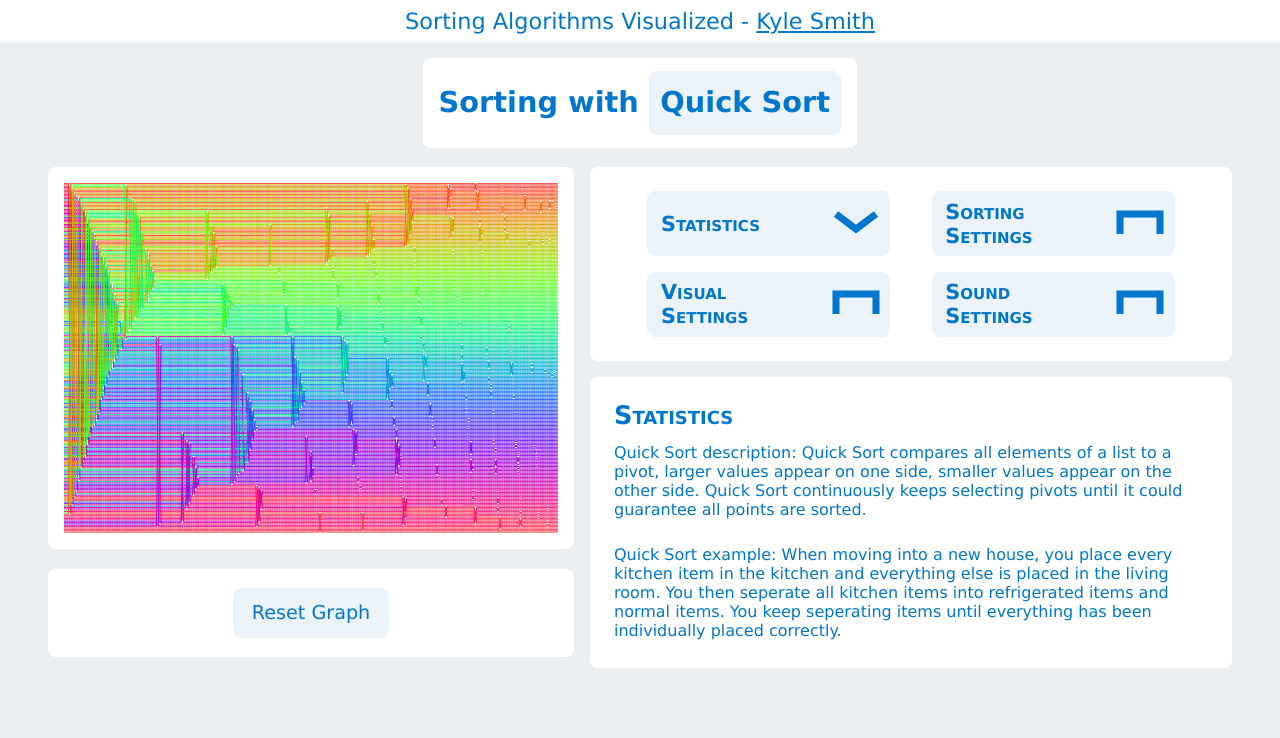
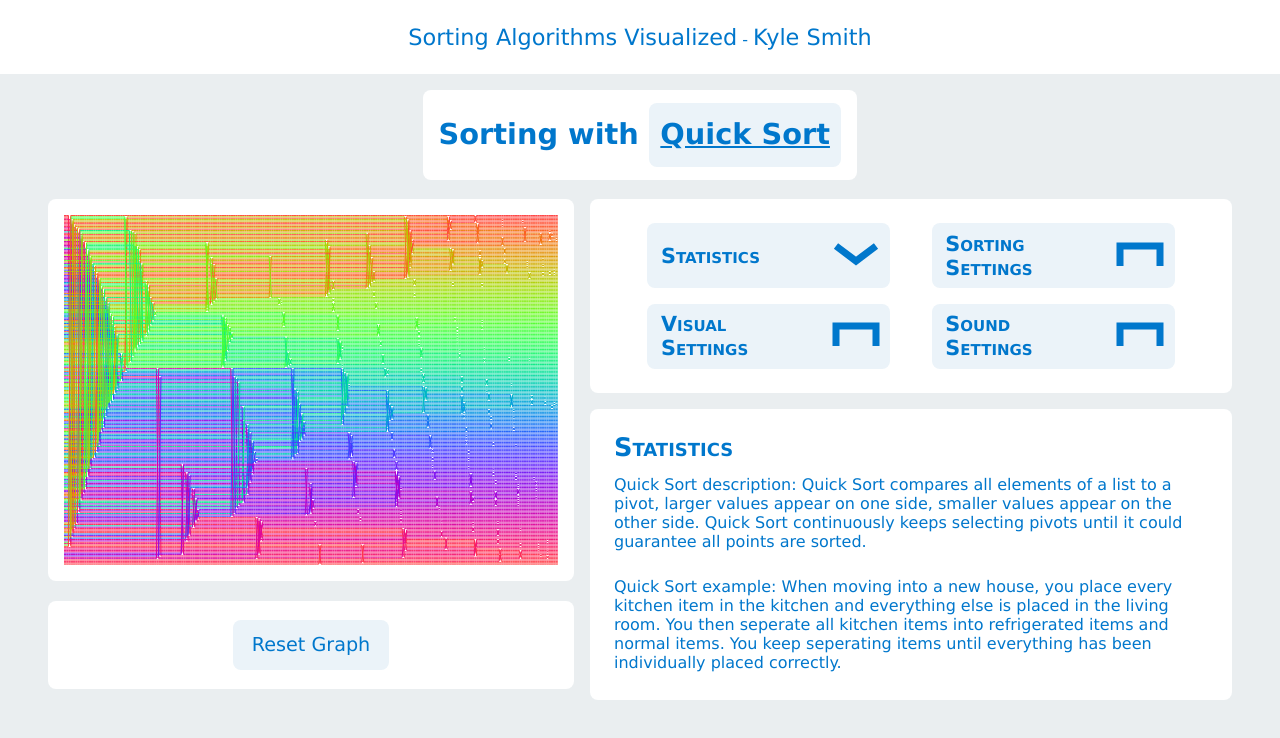
Before and after one commit to KyleSmith0905/Sorting-Algorithm, an Angular app: page / in a window 1280 px wide. Shown: the top 738 px of the page. Built offline with nearby package versions, Linux system fonts and the light colour scheme.

Commit message:
Feature: Added repository link to header

```diff
--- a/src/app/app.component.html
+++ b/src/app/app.component.html
@@ -1,5 +1,7 @@
 <header>
-  <p id='Title'>Sorting Algorithms Visualized -
+  <p id='Title'>
+    <a href='https://github.com/KyleSmith0905/Sorting-Algorithm'>Sorting Algorithms Visualized</a>
+    -
     <a href='https://github.com/KyleSmith0905'>Kyle Smith</a>
   </p>
 </header>
--- a/src/styles.css
+++ b/src/styles.css
@@ -37,11 +37,20 @@ header {
 	padding: 0.5em 1em;
 }
 
-#Title {
+#Title > a {
 	font-size: 1.4em;
 	margin: 0;
 	padding: 0;
 	text-align: center;
+}
+
+#Title > a, button {
+	text-decoration: underline solid transparent;
+	transition: var(--transition);
+}
+
+#Title > a:hover, button:hover {
+	text-decoration: underline solid var(--colorLight1);
 }
 
 #SortingWith {
@@ -60,23 +69,17 @@ header {
 }
 
 .Button {
-	text-decoration: underline solid transparent;
 	background-color: var(--colorDark3);
 	border: var(--border);
 	border-radius: var(--border-radius);
 	padding: 0.7em 1em;
 	cursor: pointer;
-	transition: var(--transition);
 	white-space: nowrap;
 	font-size: 1em;
 }
 
 .Button > p {
 	display: inline;
-}
-
-.Button:hover {
-	text-decoration-color: var(--colorLight1);
 }
 
 #MainContent {
```
